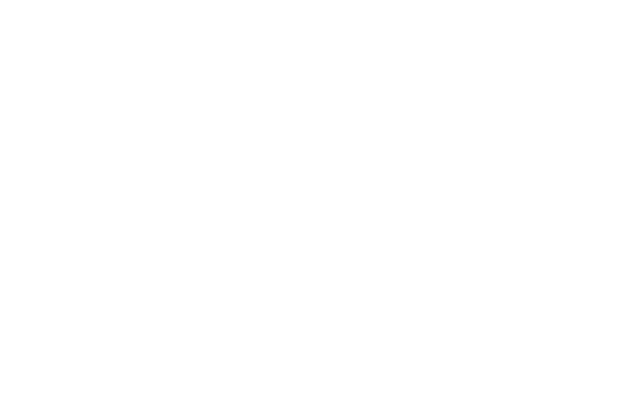
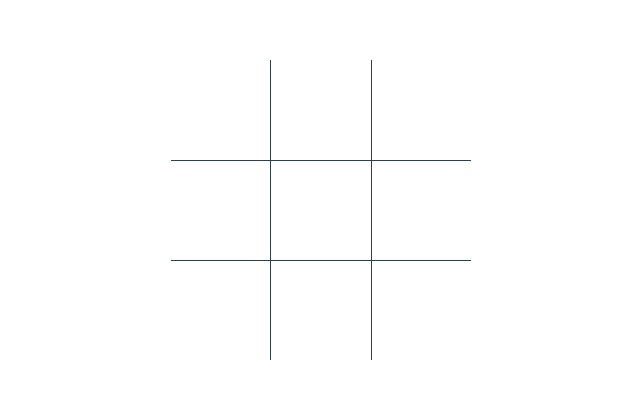
Before and after one commit to mustafaberat/XOX-Game-by-Vue, a Vue app: page / in a window 1280 px wide. Shown: the top 398 px of the page, without its empty margins (319-959 px from the left). Built offline with nearby package versions, Linux system fonts and the light colour scheme.

Commit message:
prototype is done - Lacks: Smart PC -  animation - graphic - fullFieldProblem

```diff
--- a/src/components/GameComponent.vue
+++ b/src/components/GameComponent.vue
@@ -1,10 +1,24 @@
 <template>
-  <div class="hello">
-  <table>
-    <tr v-bind:key="row.id" v-for="row in board">
-      <td v-bind:key="cell.id" v-for="cell in row">{{ cell }}</td>
+  <div>
+    <table cellspacing= "0">
+    <tr>
+      <td @click="clicked(0,0)">{{this.board[0][0]}} </td>
+      <td @click="clicked(0,1)">{{this.board[0][1]}} </td>
+      <td @click="clicked(0,2)">{{this.board[0][2]}} </td>
+    </tr>
+     <tr>
+      <td @click="clicked(1,0)">{{this.board[1][0]}} </td>
+      <td @click="clicked(1,1)">{{this.board[1][1]}} </td>
+      <td @click="clicked(1,2)">{{this.board[1][2]}} </td>
+    </tr>
+     <tr>
+      <td @click="clicked(2,0)">{{this.board[2][0]}} </td>
+      <td @click="clicked(2,1)">{{this.board[2][1]}} </td>
+      <td @click="clicked(2,2)">{{this.board[2][2]}} </td>
     </tr>
   </table>
+  <p v-if="this.isDone">{{this.gameOverMessage}} {{this.winner}}</p>
+  <button v-if="this.isDone" @click="restart()"> RESTART </button>
   </div>
 </template>
 
@@ -13,14 +27,100 @@
   name: 'GameComponent',
   data: function(){
     return {
+        isDone: false,
+        gameOverMessage : "Game is over. The winner is: ",
+        winner: '',
+        turn: 'X',
         board: [
           ['','',''],
           ['','',''],
           ['','',''],
-          // ['X','X','X'],
-          // ['X','X','X'],
-          // ['X','X','X'],
         ]
+    }
+  },
+  methods:{
+    restart: function() {
+      this.board = [['','',''],['','',''],['','','']]
+      this.turn = 'X'
+      this.winner = ''
+      this.isDone = false
+    },
+    gameOver: function(){
+      this.turn = ''
+      console.log("H1 Must be seen")
+      console.log("EXIT EVERYTHING")
+    },
+    clicked: function(x,y){
+      this.markX(x,y)
+      this.isDoneF() && this.gameOver()
+      this.computerMove()
+      this.isDoneF() && this.gameOver()
+    },
+
+    computerMove: function(){
+      if(this.turn === 'O'){
+        /*eslint no-constant-condition: ["error", { "checkLoops": false }]*/
+        while(true){
+          let randindexX = Math.floor( Math.random() * 3)
+          let randindexY = Math.floor( Math.random() * 3)
+          if(this.board[randindexX][randindexY] === ''){
+            this.board[randindexX][randindexY] = 'O'
+            this.turn = 'X'
+            break
+          }
+        }
+      }
+    },
+
+    isDoneF: function(){
+      if(!this.isDone){
+        for (let i = 0; i < 3; i++) {
+          let filledBoxCounter = 0
+        // HORIZONTAL
+        if(this.board[i][0]!=='' && this.board[i][1]!=='' && this.board[i][2]!=='' && this.board[i][0] === this.board[i][1] && this.board[i][1] === this.board[i][2] ){
+          this.isDone = true
+          this.winner = this.turn === 'O' ? 'X' : 'O'
+          return true
+        }
+        // VERTICAL
+        else if(this.board[0][i]!=='' && this.board[1][i]!=='' && this.board[2][i]!=='' && this.board[0][i] === this.board[1][i] && this.board[1][i] === this.board[2][i] ){
+          this.isDone = true
+          this.winner = this.turn === 'O' ? 'X' : 'O'
+          return true
+        }
+        // CROSS left top to right bottom
+        else if(this.board[i][i]!=='' && this.board[0][0] === this.board[1][1] && this.board[1][1] === this.board[2][2] ){
+          this.isDone = true
+          this.winner = this.turn === 'O' ? 'X' : 'O'
+          return true
+        }
+        // CROSS right top to left bottom
+        else if(this.board[0][2]!=='' && this.board[1][1]!=='' && this.board[2][0]!=='' && this.board[0][2] === this.board[1][1] && this.board[1][1] === this.board[2][0] ){
+          this.isDone = true
+          this.winner = this.turn === 'O' ? 'X' : 'O'
+          return true
+        }
+        // EACH BOX FILLED
+        for (let j = 0; j < 3; j++) {
+          if(this.board[i][j] !== ''){
+            filledBoxCounter++
+          }
+          if(filledBoxCounter === 9) {
+            this.winner = 'XOX'
+            this.isDone = true
+            return true
+          }
+        }
+      }
+      }
+    },
+
+    markX: function(x,y){
+      if(this.turn === 'X' && this.board[x][y] === '' ){
+        this.board[x][y] = 'X'
+        this.turn = 'O'
+        this.$forceUpdate()
+      }
     }
   }
 }
@@ -29,7 +129,44 @@
 
 <!-- Add "scoped" attribute to limit CSS to this component only -->
 <style scoped>
-h3 {
-  margin: 40px 0 0;
+table{
+  margin-left: auto;
+  margin-right: auto;
+  text-align: center;
+  width: 300px;
+  height: 300px;
+  table-layout: fixed;
+  font-size: 2rem;
+  color: #304047;
+  border-collapse: collapse;
 }
+
+table tr:nth-child(1),
+table tr:nth-child(2){
+  border-bottom: 1px solid #304047;
+}
+
+table td:nth-child(1),
+table td:nth-child(2){
+  border-right: 1px solid #304047;
+}
+
+table td{
+  font-weight: 900;
+  height: 33.3%;
+  width: 33.3%;
+}
+
+p{
+  margin-top: 30px;
+}
+
+button{
+  background-color: #304047;
+  border-radius: 5px;
+  border: 0;
+  padding: 10px 20px;
+  color: white;
+}
+
 </style>
```
